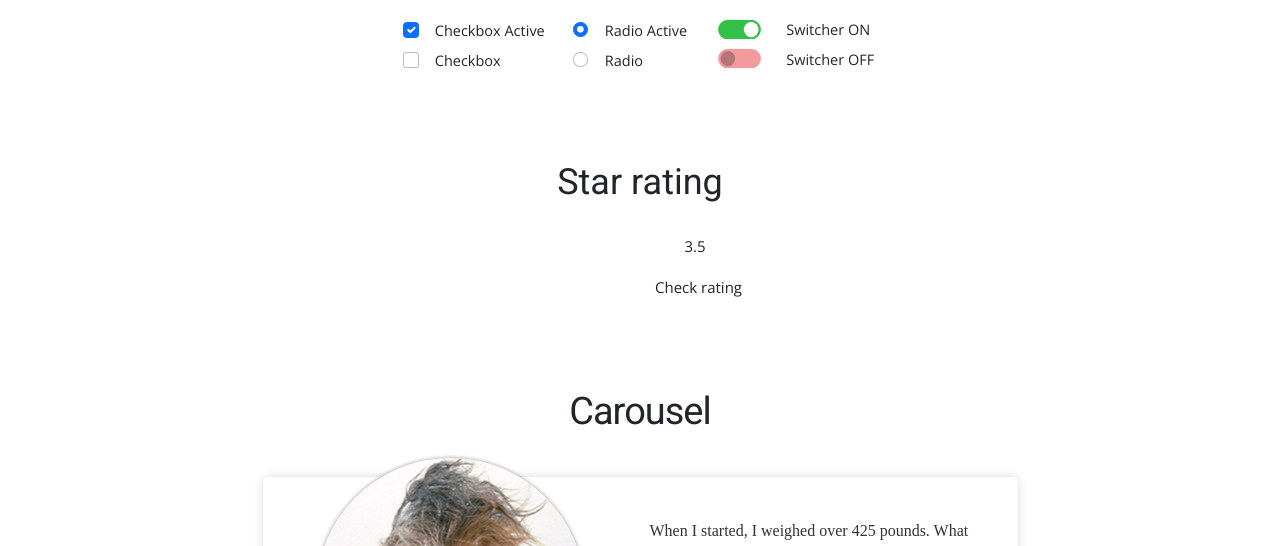
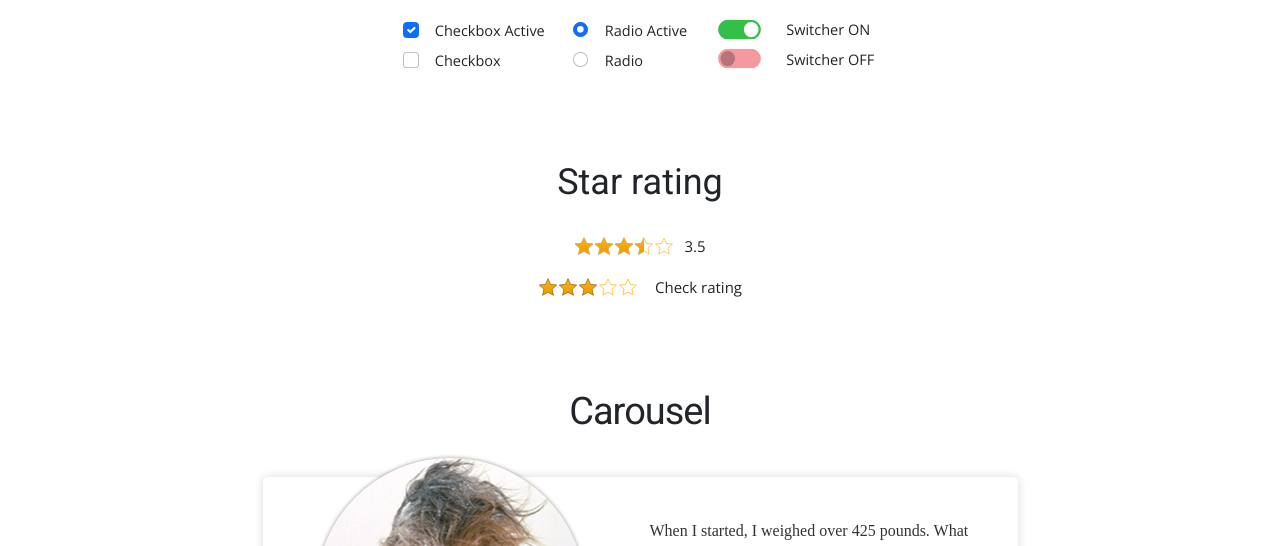
Before and after one commit to AlexanderVoronin-ux/Absolute-Web-Services, a website: page index.html in a window 1280 px wide. Shown: the part 554-1100 px from the top of the page. Drawn offline with nearby package versions, Linux system fonts and the light colour scheme; files that its build step writes are made by us from their sources; the site is published under a folder, as on GitHub Pages, so addresses that start at the root find nothing; files whose address does not match are found by name.

Commit message:
Исправил ошибку пути картинок стар рейтинг

```diff
--- a/assets/scss/_main.scss
+++ b/assets/scss/_main.scss
@@ -167,7 +167,7 @@ input + label .notActive {
   display: flex;
   width: 0%;
   height: 2em;
-  background-image: url(/assets/img/starregular_106263.svg);
+  background-image: url(assets/img/starregular_106263.svg);
   background-size: 2em auto;
 }
 .show-rating__items {
@@ -175,7 +175,7 @@ input + label .notActive {
   position: relative;
   width: 10em;
   height: 2em;
-  background-image: url(/assets/img/starlinear_106175.svg);
+  background-image: url(assets/img/starlinear_106175.svg);
   background-size: 2em auto;
 }
 
@@ -203,7 +203,7 @@ input + label .notActive {
   position: relative;
   width: 10em;
   height: 2em;
-  background-image: url(/assets/img/starlinear_106175.svg);
+  background-image: url(assets/img/starlinear_106175.svg);
   background-size: 2em auto;
 }
 .check-rating__item {
@@ -220,10 +220,10 @@ input + label .notActive {
 }
 .check-rating__item:checked,
 .check-rating__item:hover {
-  background-image: url(/assets/img/starregular_106263.svg);
+  background-image: url(assets/img/starregular_106263.svg);
 }
 .check-rating__item:hover ~ .check-rating__item {
-  background-image: url(/assets/img/starlinear_106175.svg);
+  background-image: url(assets/img/starlinear_106175.svg);
 }
 .check-rating__item:nth-of-type(1) {
   z-index: 5;
```
Also changed, not shown: assets/css/style.css.
